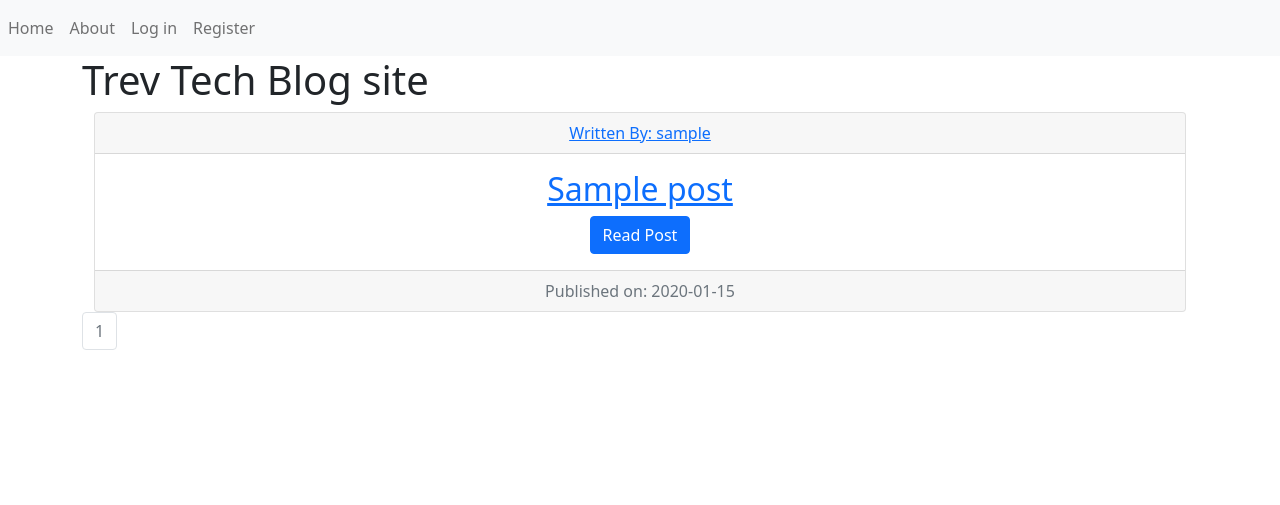
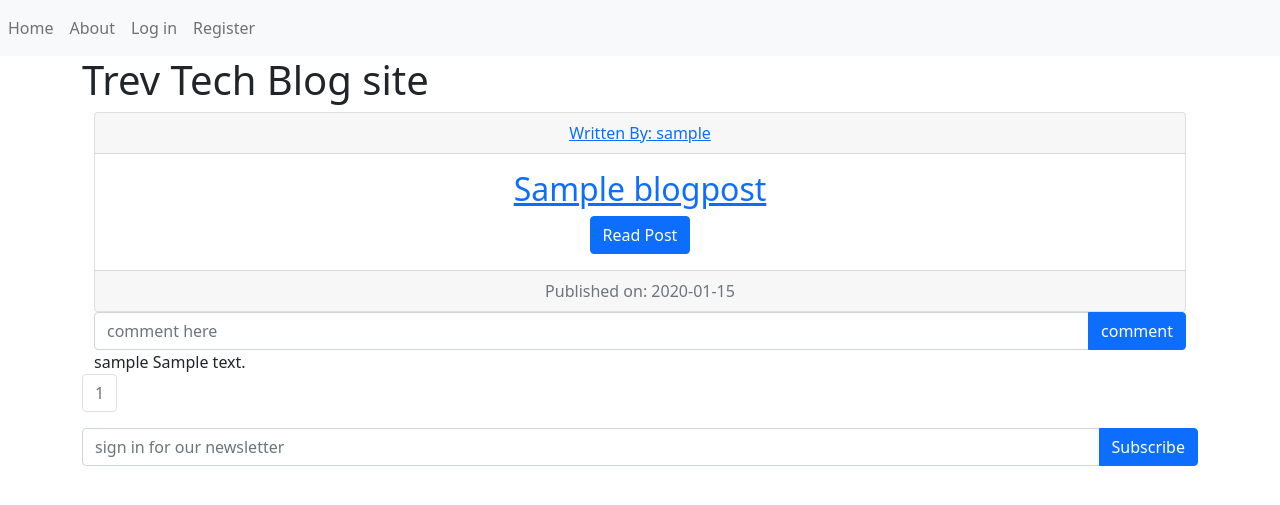
Before and after one commit to trevin-livele/flask_blog_app, a Flask app: page / in a window 1280 px wide. Shown: the top 505 px of the page. Run offline with Flask 2, Linux system fonts and the light colour scheme; tables that the repository leaves empty hold one stand-in row (values such as "Sample post").

Commit message:
added comments

```diff
--- a/puppycompanyblog/__init__.py
+++ b/puppycompanyblog/__init__.py
@@ -4,6 +4,7 @@
 from flask_sqlalchemy import SQLAlchemy
 from flask_migrate import Migrate
 from flask_login import LoginManager
+# from flask_mail import Mail
 
 app = Flask(__name__)
 
--- a/puppycompanyblog/core/views.py
+++ b/puppycompanyblog/core/views.py
@@ -1,5 +1,5 @@
 # core/views.py
-from puppycompanyblog.models import BlogPost
+from puppycompanyblog.models import BlogPost,Comment
 from flask import render_template,request,Blueprint
 from puppycompanyblog import db
 
@@ -12,7 +12,8 @@
     db.create_all()
     page = request.args.get('page',1,type=int)
     blog_posts = BlogPost.query.order_by(BlogPost.date.desc()).paginate(page = page,per_page=5)
-    return render_template('index.html',blog_posts=blog_posts)
+    comments = Comment.query.all()
+    return render_template('index.html',blog_posts=blog_posts,comments=comments)
 
 @core.route('/info')
 def info():
--- a/puppycompanyblog/templates/index.html
+++ b/puppycompanyblog/templates/index.html
@@ -22,15 +22,20 @@
             <p class="card-text">Published on: {{post.date.strftime('%Y-%m-%d')}}</p>
         </div>
       </div>
+<div class="form">
 
+<form action="/create-comment/{{post.id}}" method="POST" class="input-group">
+    <input type="text" id="text" name="text" class="form-control" placeholder="comment here"/>
+    <button type="submit" class="btn btn-primary">comment</button>
+    </form>
+</div>
 
+{% for comment in post.comments%}
+{{comment.user_comments.username}}
 
+{{comment.comment}}
 
-
-
-
-
-
+{% endfor %}
     {% endfor %}
 </div>
 
@@ -57,6 +62,14 @@
 
 
 
+<form action="" method="POST" class="input-group">
+    <input type="text" id="text" name="text" class="form-control" placeholder="sign in for our newsletter"/>
+    <button type="submit" class="btn btn-primary">Subscribe</button>
+    </form>
+</div>
+
+
+
 
 
 
```
Also changed, not shown: puppycompanyblog/blog_posts/forms.py (+6 -1 lines), puppycompanyblog/blog_posts/views.py (+35 -2 lines), puppycompanyblog/models.py (+17 -5 lines), puppycompanyblog/templates/login.html (indentation only).
